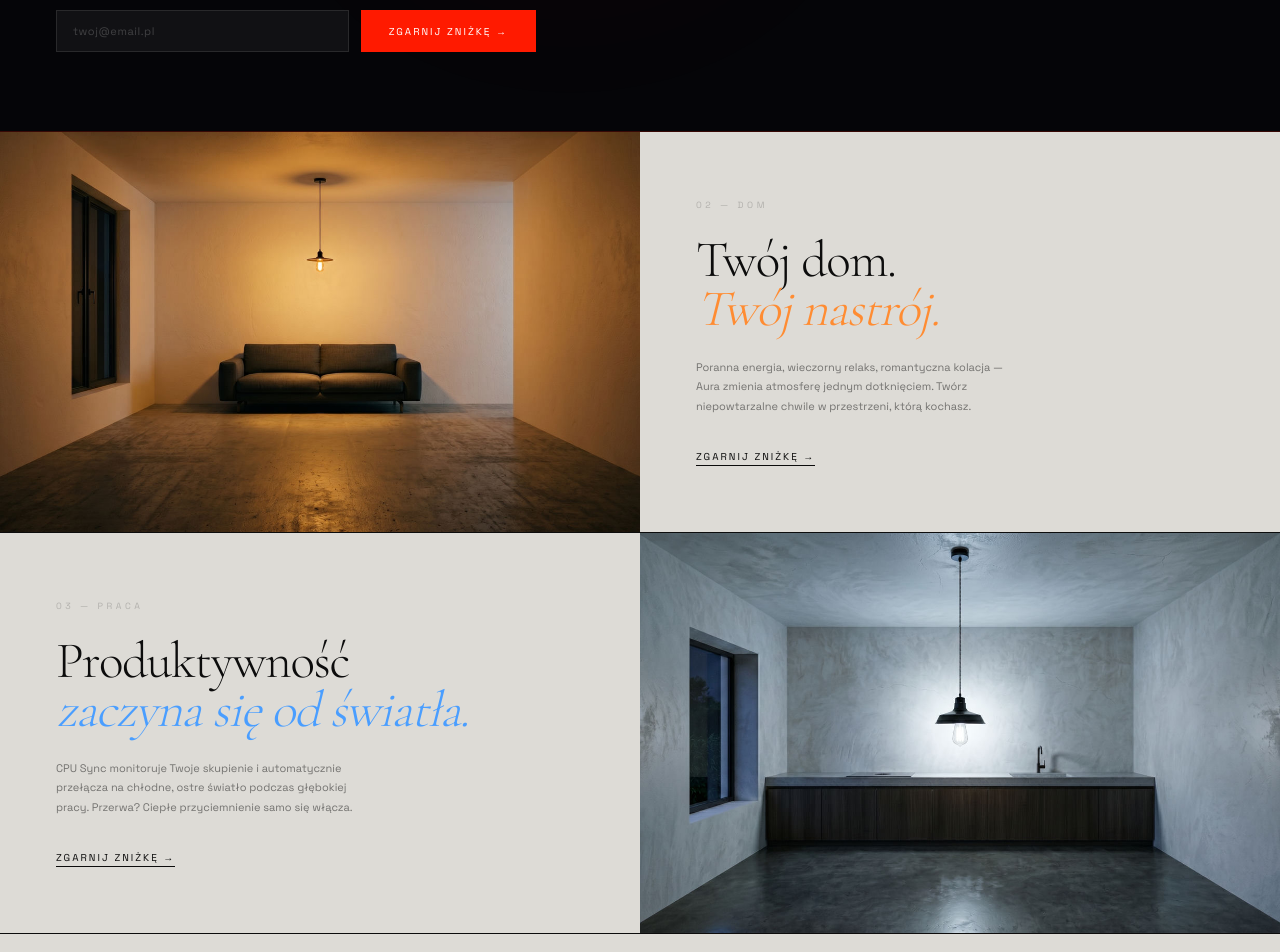
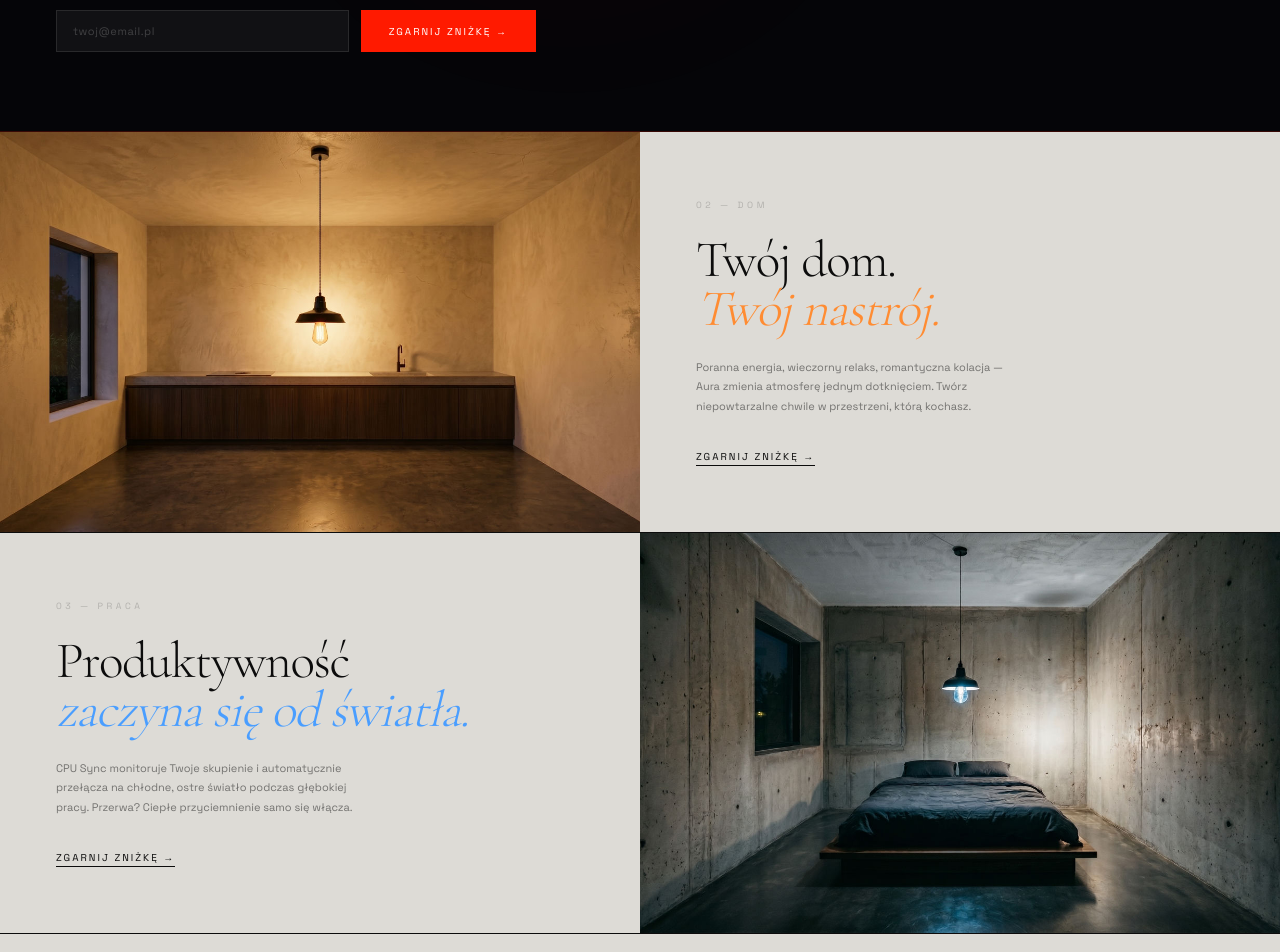
Before and after one commit to mlodyb10/auralight, a Next.js app: page /promo in a window 1280 px wide. Shown: the part 500-1452 px from the top of the page. Built offline with nearby package versions, Linux system fonts and the light colour scheme; no server answers; the database is empty.

Commit message:
fix: kuchnia warm for lifestyle, sypialnia cool for work section

```diff
--- a/app/promo/page.tsx
+++ b/app/promo/page.tsx
@@ -28,8 +28,8 @@ export default async function PromoPage() {
         {/* Image */}
         <div className="relative min-h-[400px] overflow-hidden">
           <Image
-            src="/room/salon/room-warm.jpg"
-            alt="Salon w ciepłym oświetleniu"
+            src="/room/kuchnia/room-warm.jpg"
+            alt="Kuchnia w ciepłym oświetleniu"
             fill
             sizes="(max-width: 768px) 100vw, 50vw"
             quality={90}
@@ -81,8 +81,8 @@ export default async function PromoPage() {
         {/* Image — right on desktop */}
         <div className="relative min-h-[400px] overflow-hidden order-1 md:order-2">
           <Image
-            src="/room/kuchnia/room-cool.jpg"
-            alt="Kuchnia w chłodnym oświetleniu do pracy"
+            src="/room/sypialnia/room-cool.jpg"
+            alt="Sypialnia w chłodnym oświetleniu"
             fill
             sizes="(max-width: 768px) 100vw, 50vw"
             quality={90}
```
